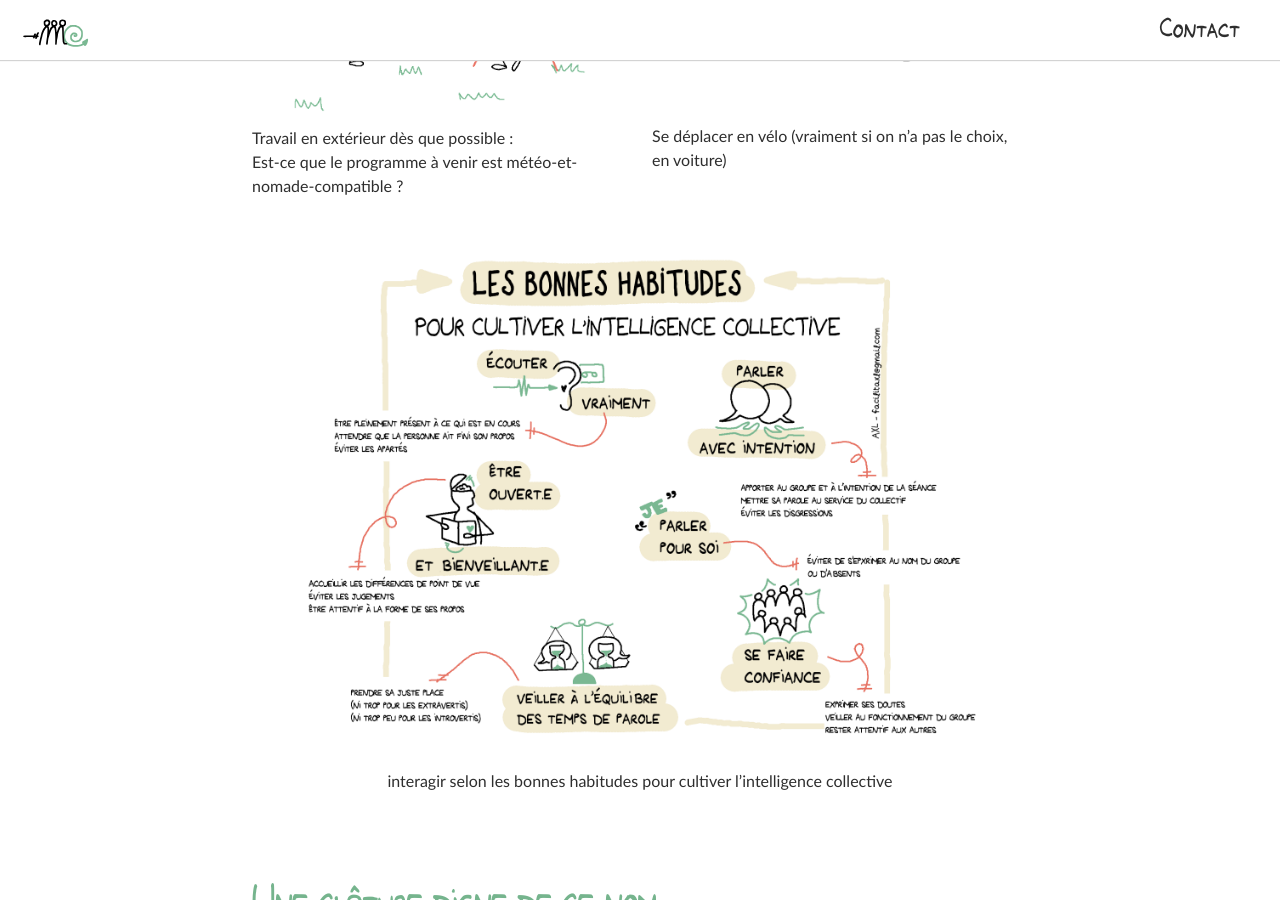
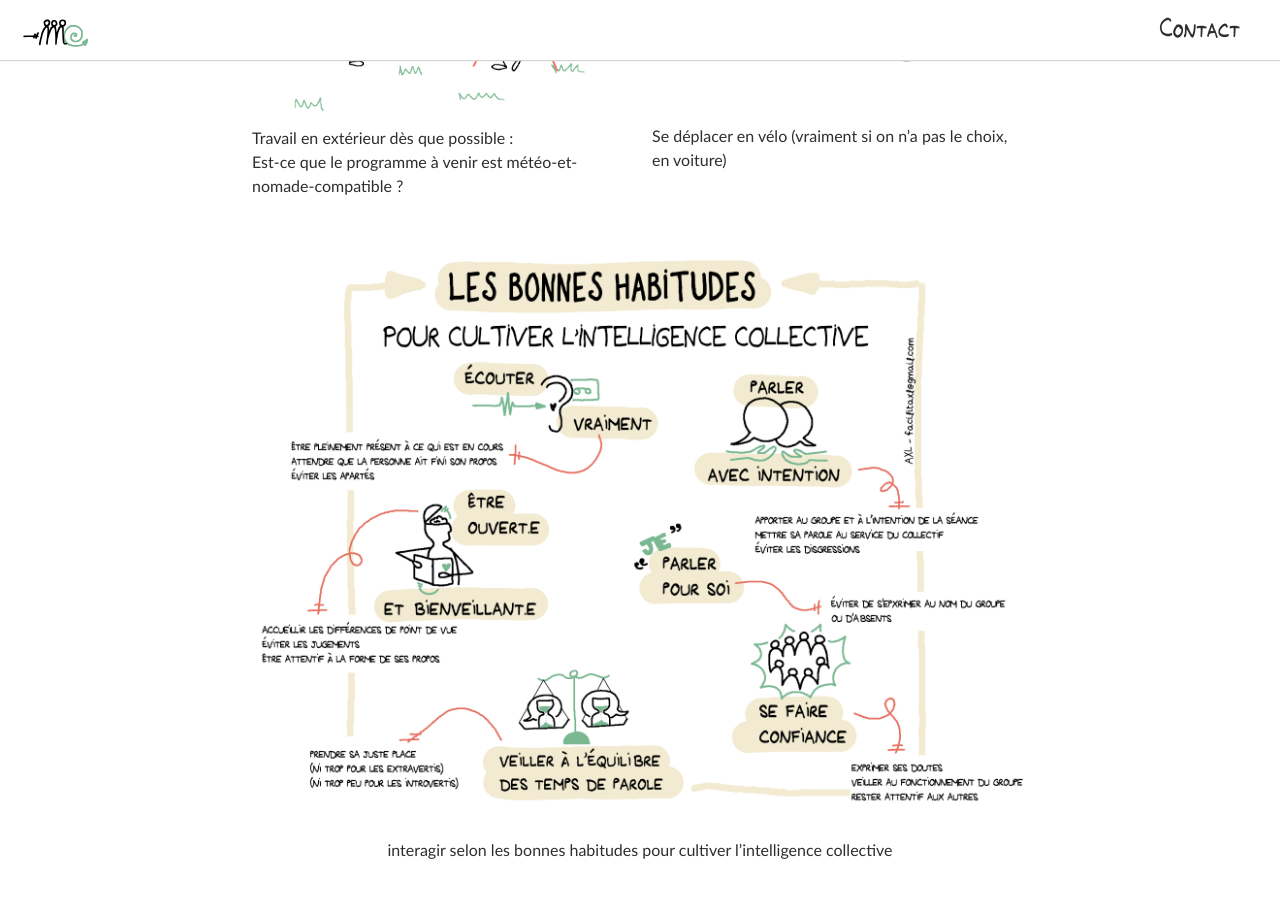
Before and after one commit to eco-morphose-2023/eco-morphose-2023.github.io, a Jekyll site: the page built from _posts/2022-08-10-journee-type-eco-morphose.html, in a window 1280 px wide and 900 px high, scrolled down 1174 px. Built offline with Jekyll 4.4.1, drawn with Linux system fonts in a browser that asks for light colours.

Commit message:
minor change

```diff
--- a/_posts/2022-08-10-journee-type-eco-morphose.html
+++ b/_posts/2022-08-10-journee-type-eco-morphose.html
@@ -53,7 +53,7 @@
       </article>
    </div>
    <div>
-      <img class="w-100 px-5 d-block mx-auto py-4" src="/assets/images/posts/2023-08-10-journee-type/bonnes-habitudes.png" alt="">
+      <img class="w-100 py-4" src="/assets/images/posts/2023-08-10-journee-type/bonnes-habitudes.png" alt="">
       <p class="text-center">interagir selon les bonnes habitudes pour cultiver l’intelligence collective
       </p>
    </div>
```
